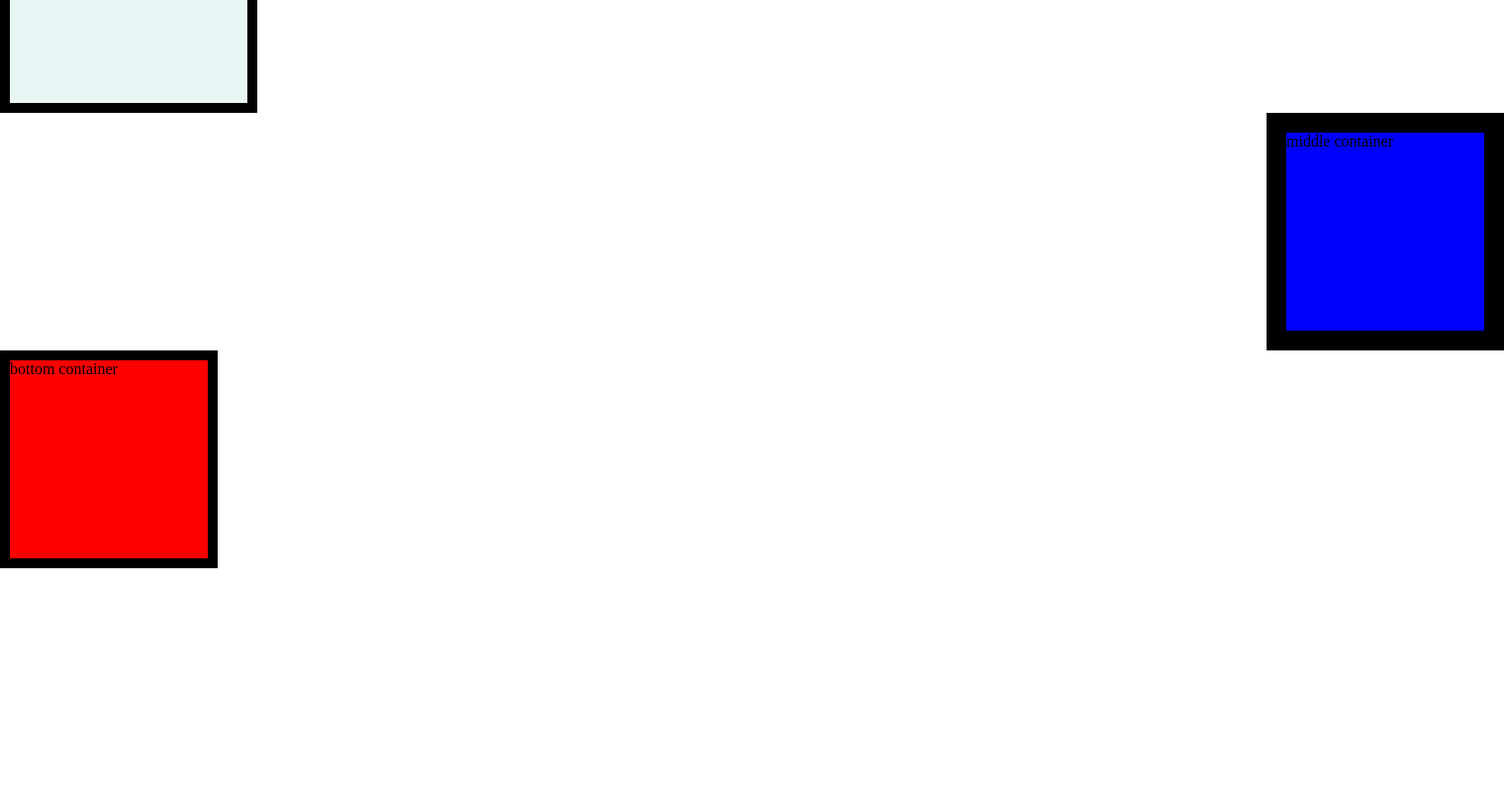
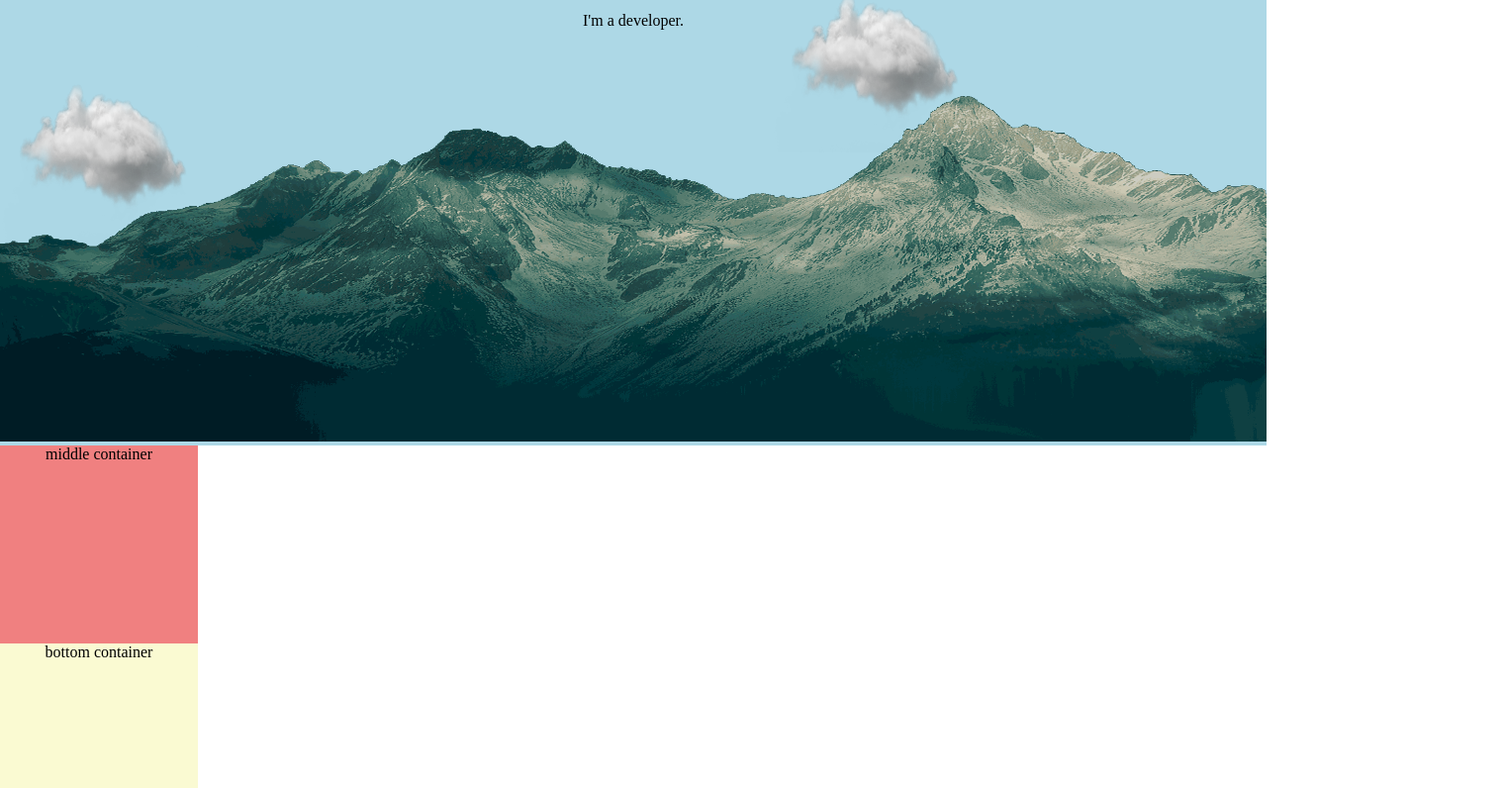
Before and after one commit to Frozenar0/webDevCourse, a plain HTML site: page CSS -My Site/index.html in a window 1280 px wide. Shown: the part 146-942 px from the top of the page at 99% size, 1520 px wide, since content can reach past the window. Before the commit the page ends 800 px from the top, so only its background shows below. Drawn offline with Linux system fonts and the light colour scheme.

Commit message:
absolute and relative positioning

```diff
--- a/CSS -My Site/css/styles.css
+++ b/CSS -My Site/css/styles.css
@@ -1,31 +1,47 @@
 body {
   margin: 0;
+  text-align: center;
 }
 
 h1 {
   margin-top: 0;
 }
 
-
 .top-container {
-  width: 200px;
-  height: 200px;
-  background-color: #E7F6F2;
-  border: 10px solid black;
-  padding: 20px;
+  background-color: lightblue;
+  position: relative;
+  padding-top: 100px;
 }
 
 .middle-container {
+  background-color: lightcoral;
   width: 200px;
   height: 200px;
-  background-color: blue;
-  border: 20px solid black;
-  margin-left: 100%;
 }
 
+
 .bottom-container {
+  background-color: lightgoldenrodyellow;
   width: 200px;
   height: 200px;
-  background-color: red;
-  border: 10px solid black;
 }
+
+
+.bottom-cloud {
+  position: absolute;
+  width: 200px;
+  height: 200px;
+}
+
+.top-cloud {
+  position: absolute;
+  width: 200px;
+  height: 200px;
+  right: 300px;
+  top: 50;
+}
+
+.mountain {
+width: 100%;
+height: 400px;
+}
--- a/CSS -My Site/index.html
+++ b/CSS -My Site/index.html
@@ -10,8 +10,11 @@
 </head>
 <body>
   <div class="top-container">
+    <img class="top-cloud" src="images/cloud.png" alt="cloud image">
     <h1>Alessandro</h1>
     <p>I'm a developer.</p>
+    <img class="bottom-cloud" src="images/cloud.png" alt="cloud image">
+    <img class="mountain" src="images/mountain.png" alt="mountain image">
   </div>
   <div class="middle-container">middle container</div>
   <div class="bottom-container">bottom container</div>
--- a/CV site/css/styles.css
+++ b/CV site/css/styles.css
@@ -13,6 +13,12 @@ colors:
 body {
     background-color: #2C3333;
     color: #A5C9CA;
+    text-align: center;
+}
+
+.cloudimg {
+    height: 200px;
+    width: 200px;
 }
 
 a {
--- /dev/null
+++ b/Challenges/CSS absolute positioning/absolute.css
@@ -0,0 +1,29 @@
+body {
+    margin: 0;
+    padding: 0;
+    border: 0;
+  }
+
+  .red {
+    height: 100px;
+    width: 100px;
+    background-color: red;
+    position: absolute;
+    top: 200px;
+    left: 200px;
+  }
+
+  .blue {
+    height: 100px;
+    width: 100px;
+    background-color: blue;
+    position: absolute;
+    top: 100px;
+    left: 100px;
+  }
+
+  .yellow {
+    height: 100px;
+    width: 100px;
+    background-color: yellow;
+  }
```
Also changed, not shown: Challenges/CSS absolute positioning/absolute.html (added, +20 -0 lines), Challenges/CSS relative positioning/relative.css (added, +24 -0 lines), Challenges/CSS relative positioning/relative.html (added, +20 -0 lines), CSS -My Site/images/cloud.png (added), CSS -My Site/images/mountain.png (added).
